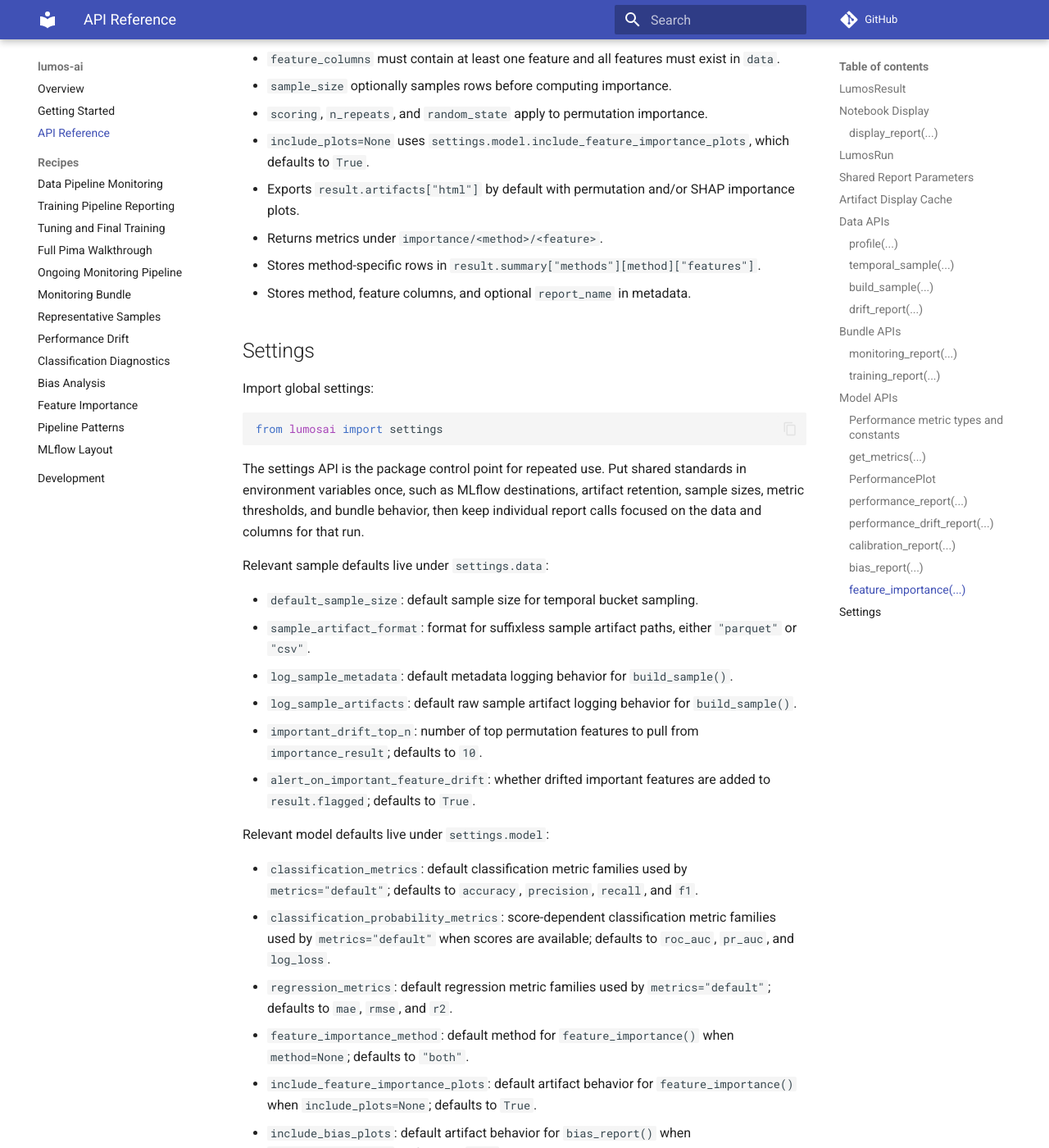
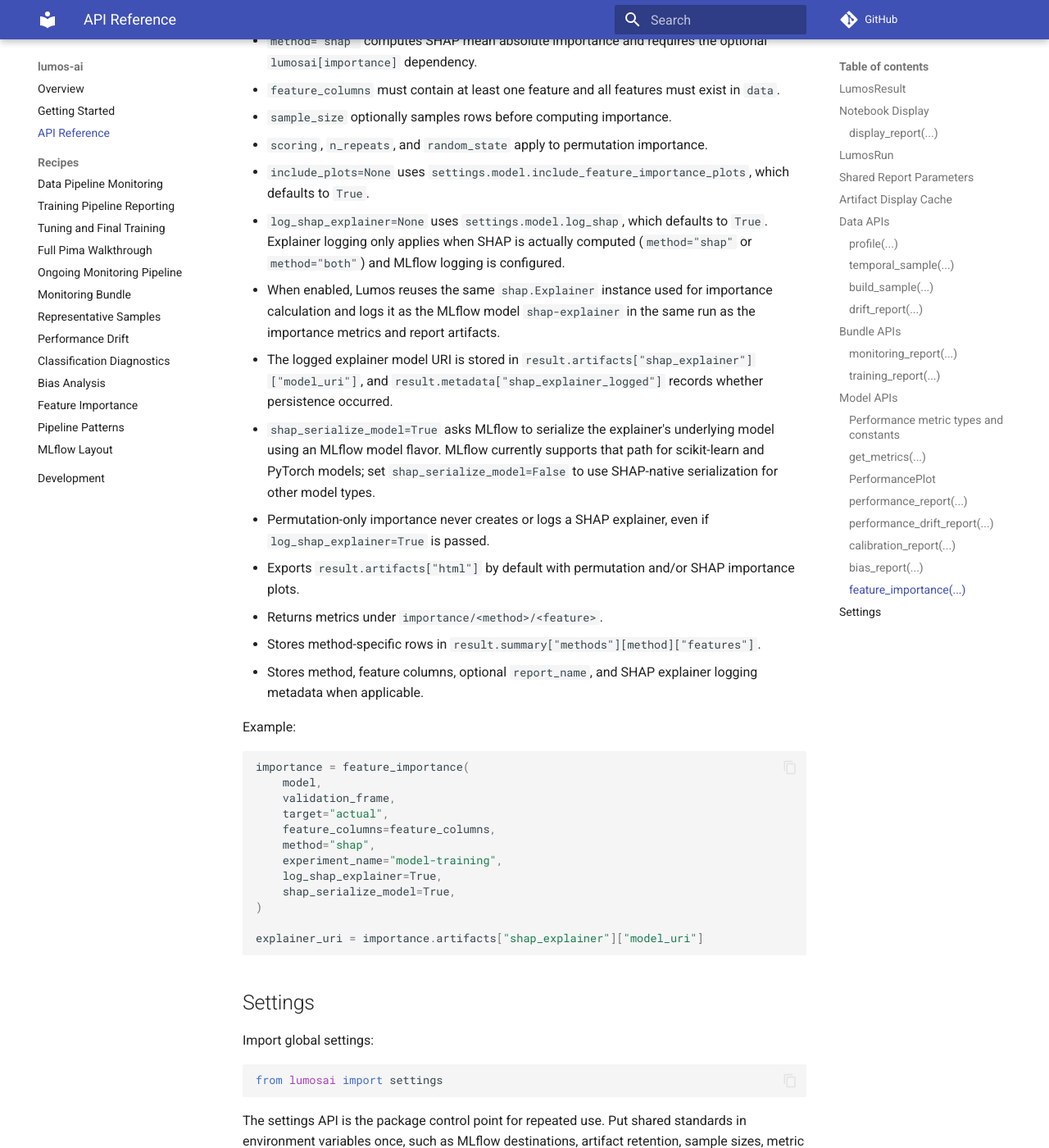
Before and after one commit to rmenziejr/lumos-ai, an MkDocs documentation site: the page built from docs/api.md, in a window 1280 px wide and 1400 px high, scrolled down 17664 px. Shown: the whole window at 82% size. Built offline with MkDocs 1.6.1 and Material for MkDocs 9.7.7, drawn with Linux system fonts in a browser that asks for light colours; comment, search, counter and statistics services are not loaded; some of the changed text lies outside the part shown.

Commit message:
docs: document SHAP explainer logging API

````diff
--- a/docs/api.md
+++ b/docs/api.md
@@ -629,6 +629,8 @@ feature_importance(
     report_name=None,
     include_plots=None,
     experiment_name=None,
+    log_shap_explainer=None,
+    shap_serialize_model=True,
 )
 ```
 
@@ -642,10 +644,32 @@ Computes model feature importance after training or evaluation.
 - `sample_size` optionally samples rows before computing importance.
 - `scoring`, `n_repeats`, and `random_state` apply to permutation importance.
 - `include_plots=None` uses `settings.model.include_feature_importance_plots`, which defaults to `True`.
+- `log_shap_explainer=None` uses `settings.model.log_shap`, which defaults to `True`. Explainer logging only applies when SHAP is actually computed (`method="shap"` or `method="both"`) and MLflow logging is configured.
+- When enabled, Lumos reuses the same `shap.Explainer` instance used for importance calculation and logs it as the MLflow model `shap-explainer` in the same run as the importance metrics and report artifacts.
+- The logged explainer model URI is stored in `result.artifacts["shap_explainer"]["model_uri"]`, and `result.metadata["shap_explainer_logged"]` records whether persistence occurred.
+- `shap_serialize_model=True` asks MLflow to serialize the explainer's underlying model using an MLflow model flavor. MLflow currently supports that path for scikit-learn and PyTorch models; set `shap_serialize_model=False` to use SHAP-native serialization for other model types.
+- Permutation-only importance never creates or logs a SHAP explainer, even if `log_shap_explainer=True` is passed.
 - Exports `result.artifacts["html"]` by default with permutation and/or SHAP importance plots.
 - Returns metrics under `importance/<method>/<feature>`.
 - Stores method-specific rows in `result.summary["methods"][method]["features"]`.
-- Stores method, feature columns, and optional `report_name` in metadata.
+- Stores method, feature columns, optional `report_name`, and SHAP explainer logging metadata when applicable.
+
+Example:
+
+```python
+importance = feature_importance(
+    model,
+    validation_frame,
+    target="actual",
+    feature_columns=feature_columns,
+    method="shap",
+    experiment_name="model-training",
+    log_shap_explainer=True,
+    shap_serialize_model=True,
+)
+
+explainer_uri = importance.artifacts["shap_explainer"]["model_uri"]
+```
 
 ## Settings
 
@@ -673,6 +697,7 @@ Relevant model defaults live under `settings.model`:
 - `regression_metrics`: default regression metric families used by `metrics="default"`; defaults to `mae`, `rmse`, and `r2`.
 - `feature_importance_method`: default method for `feature_importance()` when `method=None`; defaults to `"both"`.
 - `include_feature_importance_plots`: default artifact behavior for `feature_importance()` when `include_plots=None`; defaults to `True`.
+- `log_shap`: default SHAP explainer persistence behavior for `feature_importance(..., log_shap_explainer=None)`; defaults to `True`.
 - `include_bias_plots`: default artifact behavior for `bias_report()` when `include_plots=None`; defaults to `True`.
 - `performance_drift_psi_threshold`: default PSI flag threshold for `performance_drift_report()`; defaults to `0.2`.
 
@@ -685,6 +710,7 @@ Examples:
 - `LUMOSAI_ARTIFACTS__KEEP_LOCAL`
 - `LUMOSAI_DATA__DRIFT_SHARE_THRESHOLD`
 - `LUMOSAI_MODEL__METRIC_THRESHOLDS__RMSE__VALUE`
+- `LUMOSAI_MODEL__LOG_SHAP`
 
 The main settings groups are:
 
````
